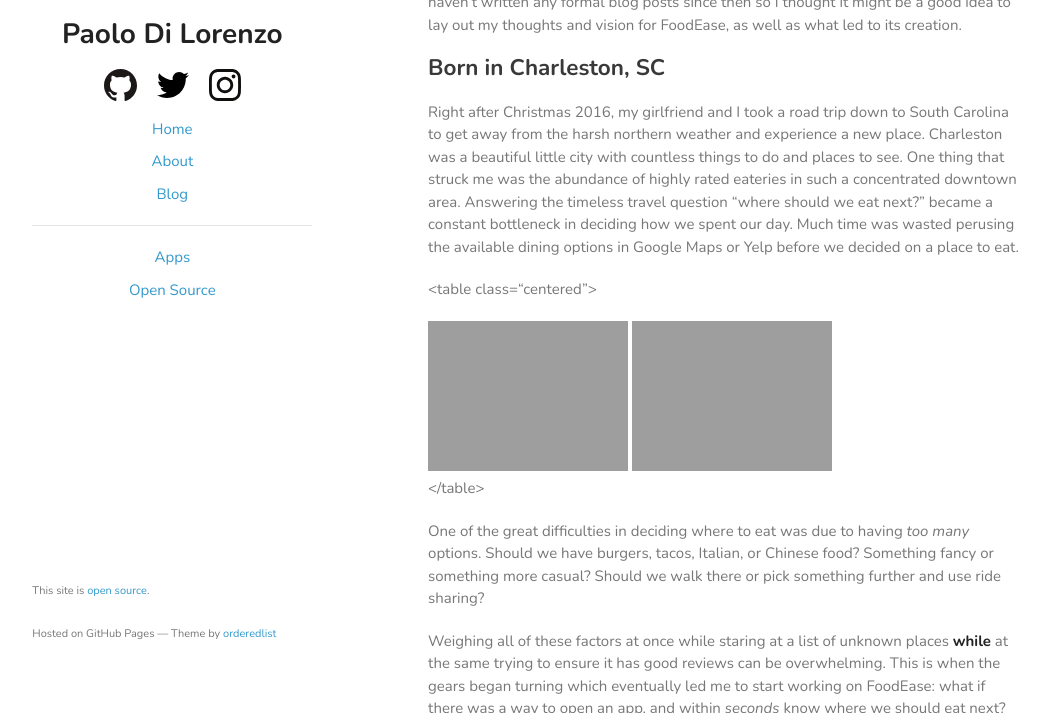
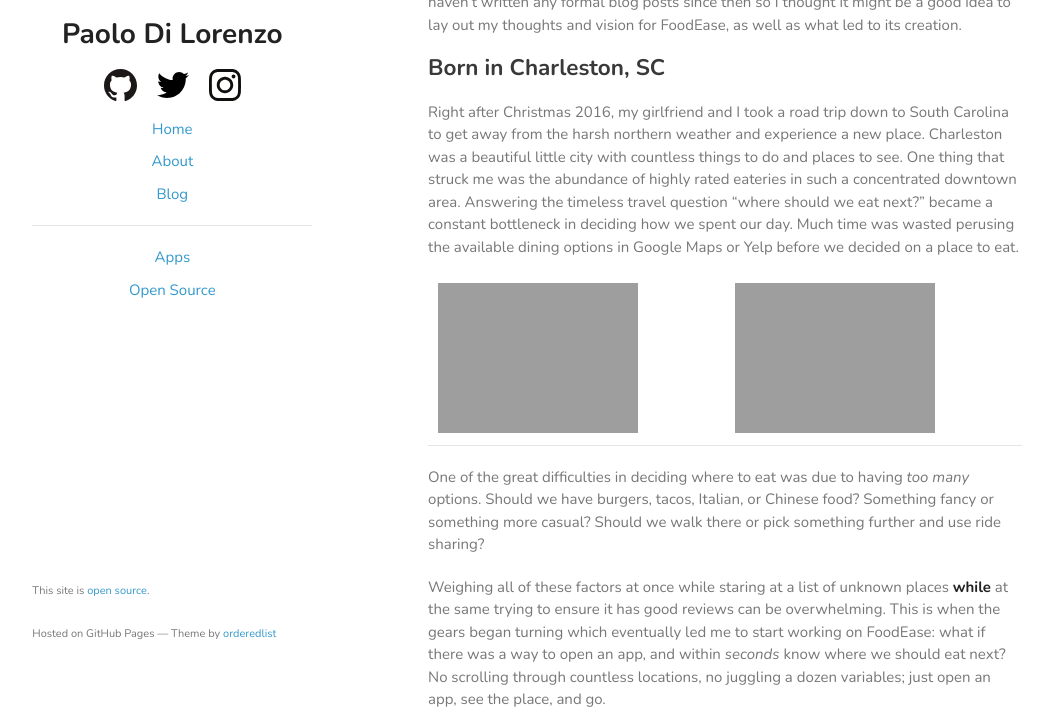
Before and after one commit to pdil/website-Jekyll, a Jekyll site: the page built from _posts/2017-11-12-developing-foodease.markdown, in a window 1280 px wide and 900 px high, cut to the strip 187-900 px from the top of the window. Shown: the whole strip, without its empty margins (113-1160 px from the left). Built offline with Jekyll 4.4.1, drawn with Linux system fonts in a browser that asks for light colours; some of the changed text lies outside the part shown.

Commit message:
Fix table rendering

```diff
--- a/_posts/2017-11-12-developing-foodease.markdown
+++ b/_posts/2017-11-12-developing-foodease.markdown
@@ -11,7 +11,7 @@
 ## Born in Charleston, SC
 Right after Christmas 2016, my girlfriend and I took a road trip down to South Carolina to get away from the harsh northern weather and experience a new place. Charleston was a beautiful little city with countless things to do and places to see. One thing that struck me was the abundance of highly rated eateries in such a concentrated downtown area. Answering the timeless travel question “where should we eat next?” became a constant bottleneck in deciding how we spent our day. Much time was wasted perusing the available dining options in Google Maps or Yelp before we decided on a place to eat.
 
-<table class=“centered”>
+<table class="centered">
   <tr>
     <td><a href="{{site.url}}/images/google_maps_example.png"><img src="{{site.url}}/images/google_maps_example.png" width="200" alt="Google Maps Example"></a></td>
     <td><a href="{{site.url}}/images/yelp_example.png"><img src="{{site.url}}/images/yelp_example.png" width="200" alt="Yelp Example"></a></td>
@@ -51,11 +51,11 @@
 ## Smooth, reachable design
 The “brain” behind the recommendations would be useless without a visually appealing user interface to display results. The focus for developing the interface of FoodEase relied on creating a relatively fresh design that can easily be used with one hand, regardless of screen size. All main actions within FoodEase can be performed by constraining any touches to the bottom half of the screen. This is especially helpful in the context that this app would mainly be used: while navigating a busy street to reach a destination.
 
-<table class=“centered”>
+<table class="centered">
   <tr>
-    <td><a href="{{site.url}}/images/foodease_main.png"><img src="{{site.url}}/images/foodease_main.png" width="200" alt="Main Screen"></a></td>
-    <td><a href="{{site.url}}/images/foodease_map.png"><img src="{{site.url}}/images/foodease_map.png" width="200" alt="Map Screen"></a></td>
-    <td><a href="{{site.url}}/images/foodease_settings.png"><img src="{{site.url}}/images/foodease_settings.png" width="200" alt="Settings Screen"></a></td>
+    <td><a href="https://dilorenzo.pl/images/foodease_main.png"><img src="https://dilorenzo.pl/images/foodease_main.png" width="200" alt="Main Screen" /></a></td>
+    <td><a href="https://dilorenzo.pl/images/foodease_map.png"><img src="https://dilorenzo.pl/images/foodease_map.png" width="200" alt="Map Screen" /></a></td>
+    <td><a href="https://dilorenzo.pl/images/foodease_settings.png"><img src="https://dilorenzo.pl/images/foodease_settings.png" width="200" alt="Settings Screen" /></a></td>
   </tr>
 </table>
 
```
